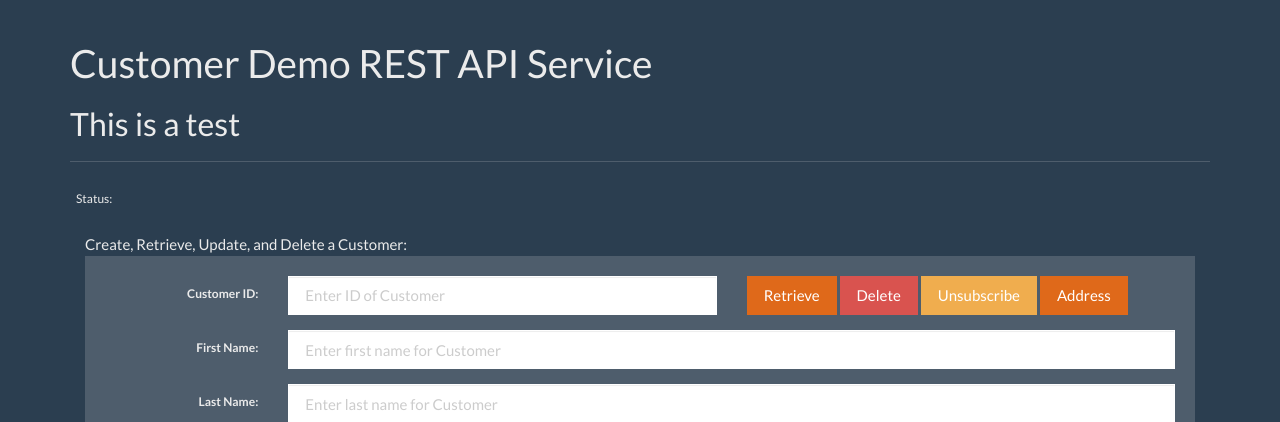
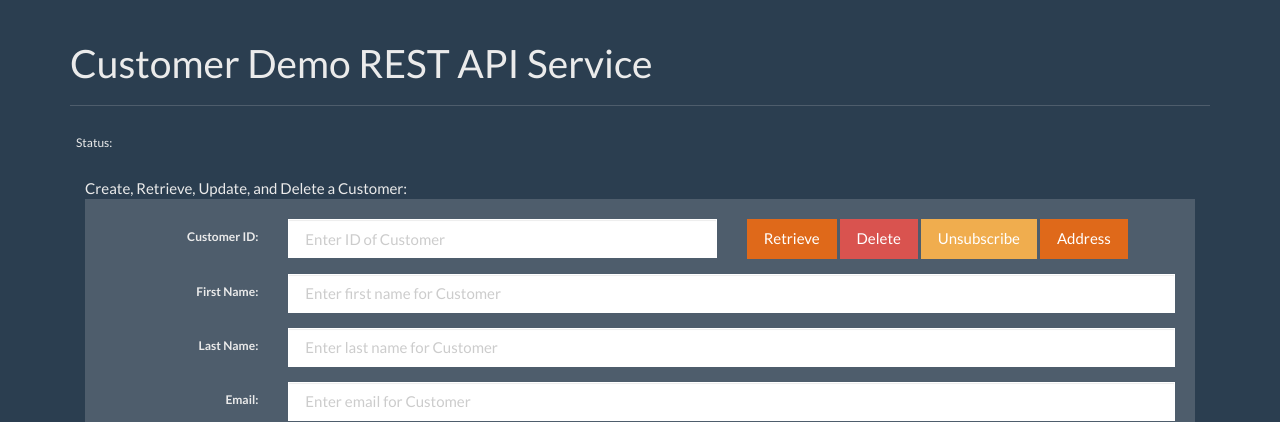
Before and after one commit to customers-devops-2019/customers, a Python web app: template service/templates/index.html in a window 1280 px wide. Shown: the top 422 px of the page. Run offline with Jinja, Linux system fonts and the light colour scheme; the template is opened without the code that fills it, so the values that code supplies are empty.

Commit message:
trying to test

```diff
--- a/service/templates/index.html
+++ b/service/templates/index.html
@@ -13,7 +13,6 @@
     <div class="container">
         <div class="page-header">
             <h1>Customer Demo REST API Service</h1>
-            <h2>This is a test</h2>
         </div>
 
         <!-- Flash Message -->
```
